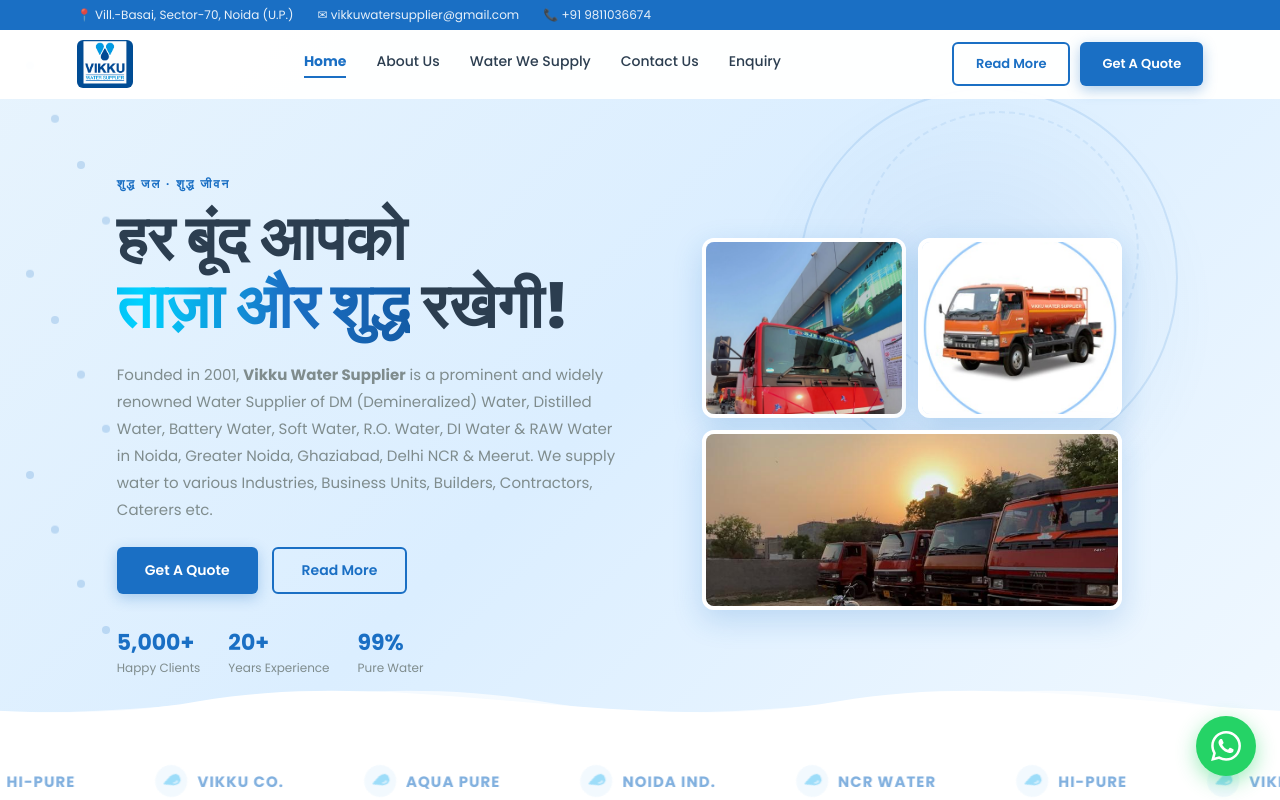
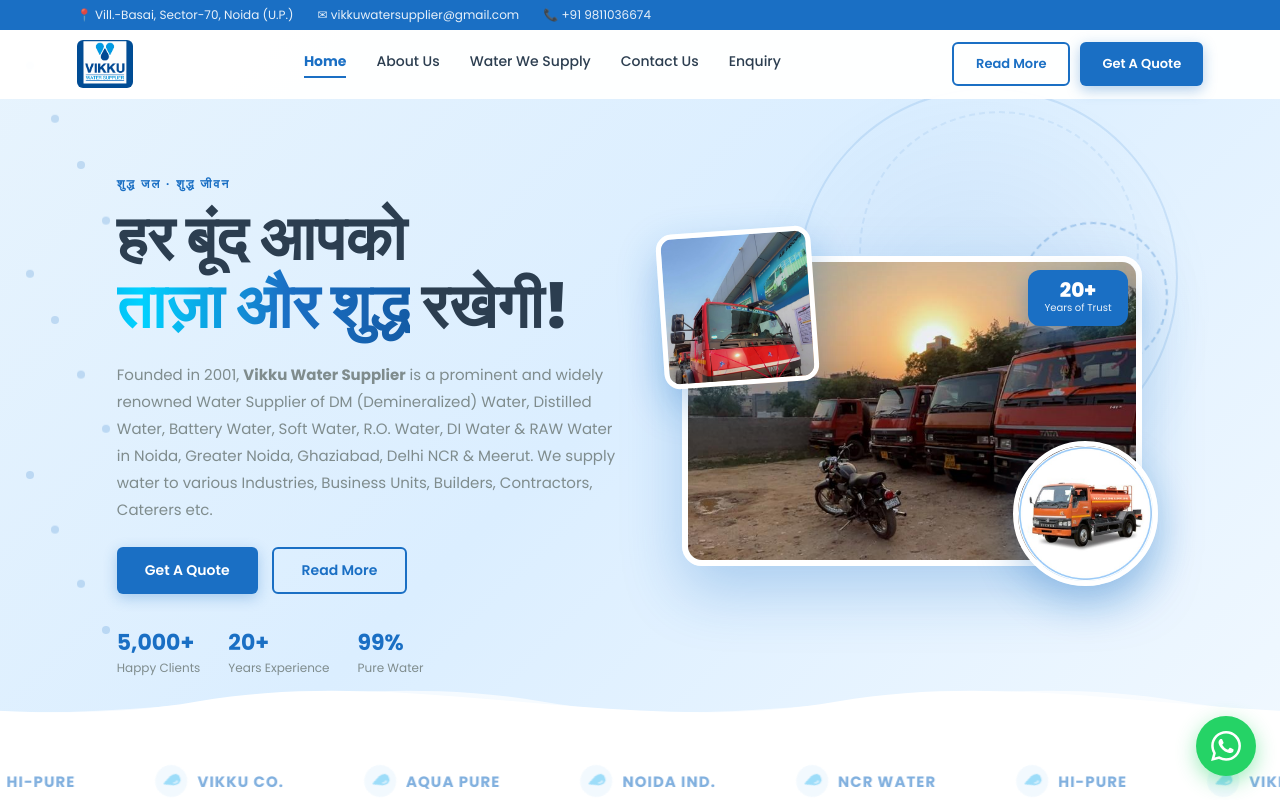
Before and after one commit to deeps00007/vikku, a React (Vite) app: page / in a window 1280 px wide. Shown: the top 800 px of the page. Built offline with nearby package versions, Linux system fonts and the light colour scheme.

Commit message:
Enhance hero collage: layered images, ring, 20+ badge

```diff
--- a/Vikku_water.jsx
+++ b/Vikku_water.jsx
@@ -328,9 +328,13 @@
           .hero h1 { font-size: 26px !important; line-height: 1.3 !important; }
           .hero-img { width: 180px !important; height: 180px !important; }
           .hero-img-wrap { max-width: 100%; margin: 0 auto; }
-          .hero-collage { grid-template-columns: 1fr !important; max-width: 340px !important; gap: 10px !important; }
-          .hero-collage-img { height: 150px !important; }
-          .hero-collage-wide { height: 120px !important; }
+          .hero-collage { max-width: 320px !important; margin-bottom: 20px !important; }
+          .hero-collage-main { height: 210px !important; border-radius: 16px !important; }
+          .hero-collage-float1 { width: 95px !important; height: 95px !important; top: -14px !important; left: -8px !important; border-radius: 12px !important; }
+          .hero-collage-float2 { width: 88px !important; height: 88px !important; bottom: -12px !important; right: -8px !important; }
+          .hero-collage-badge { padding: 7px 12px !important; }
+          .hero-collage-badge div:first-child { font-size: 16px !important; }
+          .hero-collage-ring { width: 100px !important; height: 100px !important; top: -20px !important; right: -14px !important; }
           .video-banner { height: 220px !important; border-radius: 12px !important; }
           .hero-badge-left { bottom: 30px !important; left: 10px !important; padding: 8px 10px !important; }
           .hero-badge-right { top: 10px !important; right: 10px !important; padding: 8px 10px !important; }
@@ -408,11 +412,24 @@
             </div>
           </div>
           {/* Hero images collage */}
-          <div className="hero-img-wrap" style={{ display: "flex", justifyContent: "center", alignItems: "center", position: "relative", gap: 12 }}>
-            <div className="hero-collage" style={{ display: "grid", gridTemplateColumns: "1fr 1fr", gap: 12, maxWidth: 420, width: "100%" }}>
-              <img src="/vikkuwaters.jpeg" alt="Vikku Water Tanker" className="hero-collage-img" style={{ width: "100%", height: 180, objectFit: "cover", objectPosition: "center 30%", borderRadius: 12, border: "4px solid white", boxShadow: "0 10px 30px rgba(26,111,196,0.2)" }} />
-              <img src="/vikkuwaters3.jpeg" alt="Vikku Water Supplier Tanker" className="hero-collage-img" style={{ width: "100%", height: 180, objectFit: "cover", borderRadius: 12, border: "4px solid white", boxShadow: "0 10px 30px rgba(26,111,196,0.2)" }} />
-              <img src="/vikkuwaters2.jpeg" alt="Vikku Water Fleet" className="hero-collage-img hero-collage-wide" style={{ width: "100%", height: 180, objectFit: "cover", objectPosition: "center 40%", borderRadius: 12, border: "4px solid white", boxShadow: "0 10px 30px rgba(26,111,196,0.2)", gridColumn: "1 / -1" }} />
+          <div className="hero-img-wrap" style={{ display: "flex", justifyContent: "center", alignItems: "center", position: "relative" }}>
+            <div className="hero-collage" style={{ position: "relative", maxWidth: 460, width: "100%", marginBottom: 26 }}>
+              {/* Decorative spinning ring */}
+              <div className="hero-collage-ring" style={{ position: "absolute", top: -34, right: -26, width: 150, height: 150, borderRadius: "50%", border: `2px dashed ${C.blue}45`, animation: "spin 25s linear infinite", zIndex: 0 }} />
+              {/* Main fleet image */}
+              <img src="/vikkuwaters2.jpeg" alt="Vikku Water Fleet" className="hero-collage-main"
+                style={{ width: "100%", height: 310, objectFit: "cover", objectPosition: "center 45%", borderRadius: 20, border: "6px solid white", boxShadow: "0 24px 60px rgba(26,111,196,0.28)", display: "block", position: "relative", zIndex: 1 }} />
+              {/* Floating image – red tanker */}
+              <img src="/vikkuwaters.jpeg" alt="Vikku Water Tanker" className="hero-collage-float1"
+                style={{ position: "absolute", top: -26, left: -22, width: 155, height: 155, objectFit: "cover", objectPosition: "center 30%", borderRadius: 16, border: "5px solid white", boxShadow: "0 16px 40px rgba(26,111,196,0.32)", transform: "rotate(-4deg)", zIndex: 2 }} />
+              {/* Floating image – orange tanker (circular) */}
+              <img src="/vikkuwaters3.jpeg" alt="Vikku Water Supplier Tanker" className="hero-collage-float2"
+                style={{ position: "absolute", bottom: -20, right: -16, width: 145, height: 145, objectFit: "cover", borderRadius: "50%", border: "5px solid white", boxShadow: "0 16px 40px rgba(26,111,196,0.32)", zIndex: 2 }} />
+              {/* Years badge */}
+              <div className="hero-collage-badge" style={{ position: "absolute", top: 14, right: 14, background: C.blue, color: "white", borderRadius: 12, padding: "10px 16px", boxShadow: "0 10px 24px rgba(26,111,196,0.45)", textAlign: "center", zIndex: 3 }}>
+                <div style={{ fontSize: 20, fontWeight: 800, lineHeight: 1 }}>20+</div>
+                <div style={{ fontSize: 10, opacity: 0.9 }}>Years of Trust</div>
+              </div>
             </div>
           </div>
         </div>
```
Also changed, not shown: 1 other file (tests, documents, lock files or other folders).
